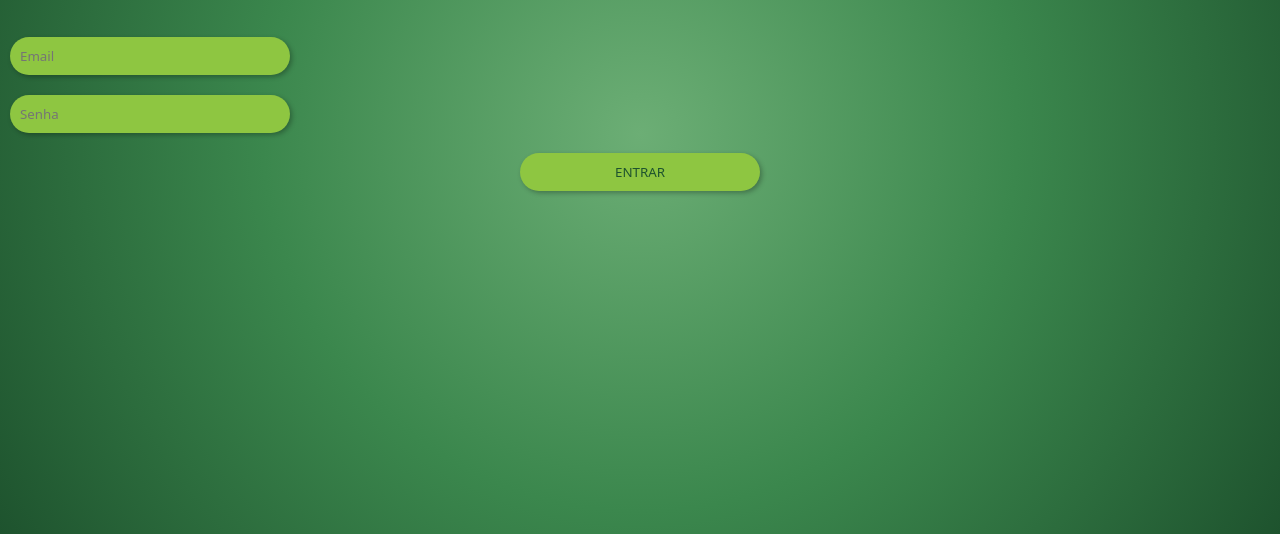
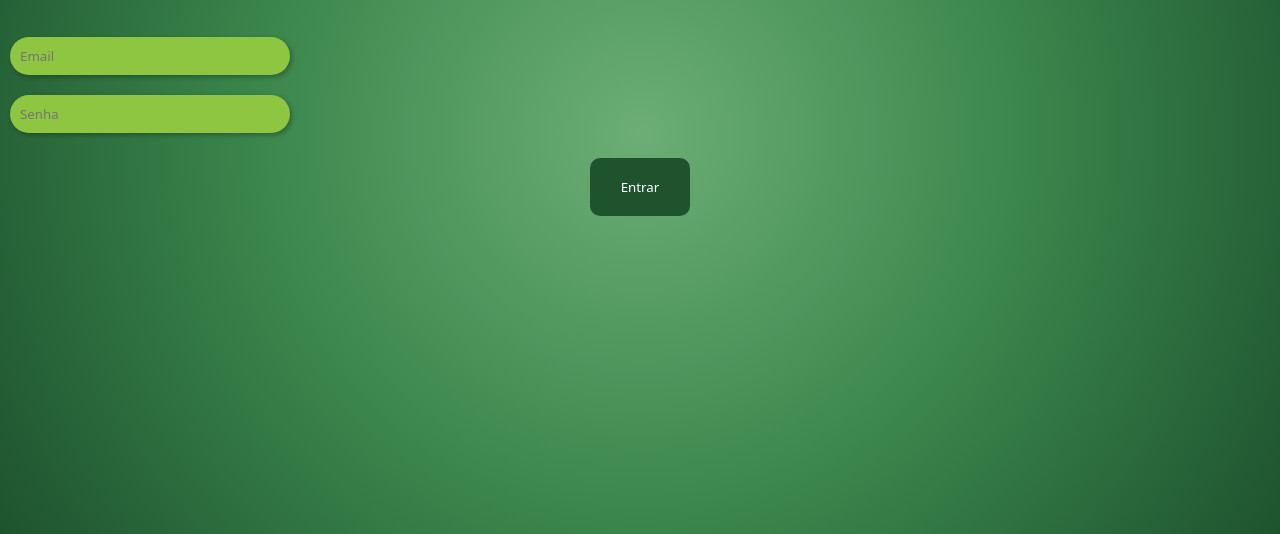
Before and after one commit to marcosspol09/projeto-feira, a plain HTML site: page index.html in a window 1280 px wide. Shown: the part 316-850 px from the top of the page. Drawn offline with Linux system fonts and the light colour scheme.

Commit message:
Update index.html

```diff
--- a/index.html
+++ b/index.html
@@ -15,7 +15,7 @@
             </div>
         </header>
             <div class="login">
-                <form action="cadastro.js" method="post" autocomplete="on">
+                <form  method="post" autocomplete="on">
                     <p>
                         <label for="iemail"></label>
                         <input type="email" name="email" id="iemail" required placeholder="Email" max="50" autocomplete="email">
@@ -25,7 +25,7 @@
                         <label for="isenha"></label>
                         <input type="password" name="senha" id="isenha" required placeholder="Senha" minlength="8" maxlength="20" autocomplete="new-password">
                     </p>
-                    <input type="submit" value="Entrar">
+                    <a href="pagina2.html"><input type="button" value="Entrar"></a>
                 </form>
             </div>
 </body>
```
